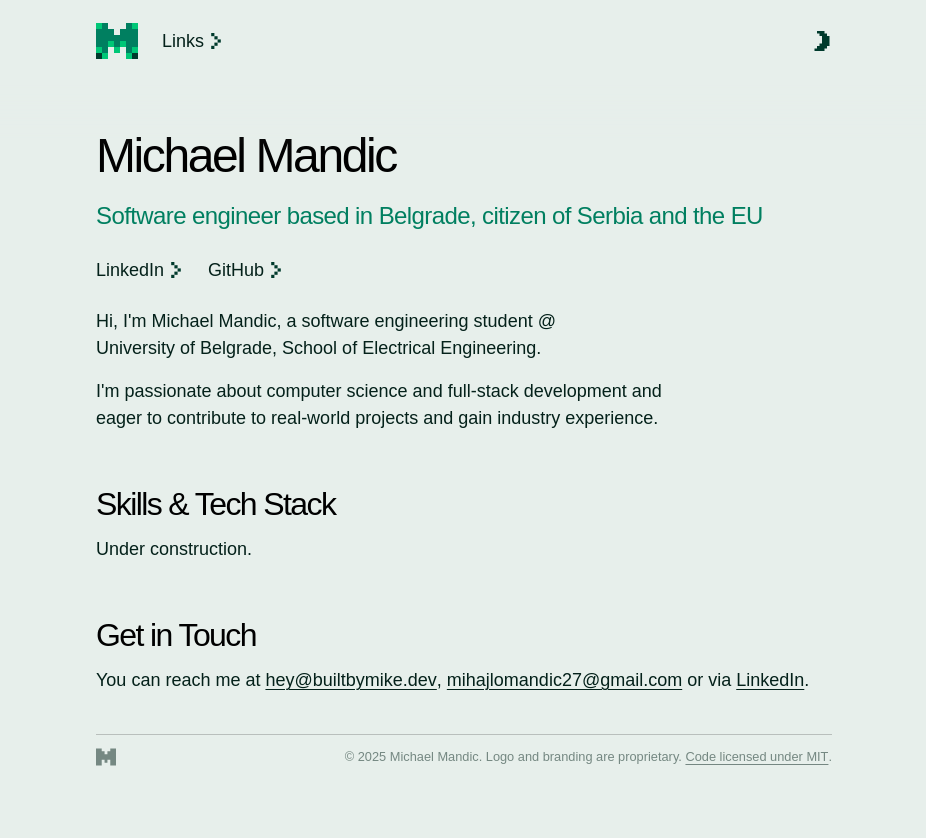
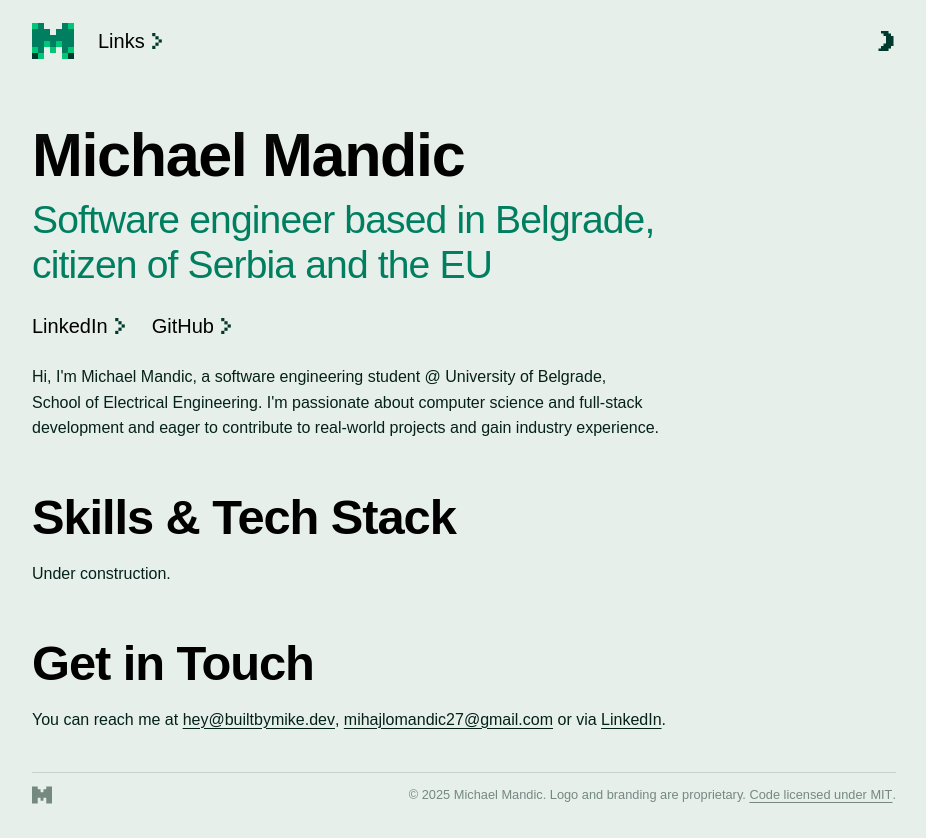
Before and after one commit to michaelmandic/personal-website, an Astro site: page / in a window 1280 px wide. Shown: the whole page, without its empty margins (176-1102 px from the left). Before the commit the page ends 800 px from the top, so only its background shows below. Built offline with nearby package versions, Linux system fonts and the light colour scheme; Astro itself is replaced by a stand-in of ours; a web font is replaced by a local one.

Commit message:
changed sizing and colors

```diff
--- a/src/components/Footer.astro
+++ b/src/components/Footer.astro
@@ -4,8 +4,8 @@ import Logo from "../assets/mlogomonochrome.svg";
 const currentYear = new Date().getFullYear();
 ---
 
-<footer class="mt-10 text-green-7/50 dark:text-green-1/50 font-legible">
-  <hr class="text-black/20 dark:text-white/20" />
+<footer class="mt-10 mb-5 text-green-7/50 dark:text-green-1/50">
+  <hr class="text-green-7/15 dark:text-green-1/15" />
   <div class="flex items-start justify-between py-3 gap-3">
     <Logo width={20} height={20} class="flex-none" />
     <small class="text-end"
--- a/src/components/Link.astro
+++ b/src/components/Link.astro
@@ -12,12 +12,12 @@ const {
 
 <a
   href={href}
-  class={`inline-flex items-center group gap-1 ${className}`}
+  class={`${className} inline-flex items-center group gap-1`}
   {...rest}
   target={targetName}
 >
   <span
-    class="group-hover:text-green-5 font-normal text-green-7 dark:text-green-1 text-lg transform dark:group-hover:text-green-3 transition-all group-hover:font-extrabold"
+    class="group-hover:text-green-5 font-normal text-black dark:text-white text-xl transform dark:group-hover:text-green-3 transition-all group-hover:font-extrabold"
     >{text}</span
   >
   <RightArrow
--- a/src/components/NavBar.astro
+++ b/src/components/NavBar.astro
@@ -9,7 +9,7 @@ import DarkModeToggle from "./DarkModeToggle.astro";
   id="navbar"
   class="w-full py-3 md:py-5 dark:shadow-off-black shadow-off-white duration-200 shadow-2xl/100 fixed left-0 top-0 z-[9999] transition-all border-b-1 border-transparent bg-off-white dark:bg-off-black"
 >
-  <div class="max-w-3xl flex flex-row justify-between items-center m-auto px-4">
+  <div class="max-w-4xl flex flex-row justify-between items-center m-auto px-4">
     <div id="nav-links" class="flex flex-row gap-6 items-center">
       <a id="logo" href="/" aria-label="Homepage">
         <DarkLogo
@@ -39,8 +39,8 @@ import DarkModeToggle from "./DarkModeToggle.astro";
   const navbar = document.getElementById("navbar");
 
   window.addEventListener("scroll", () => {
-    navbar?.classList.toggle("border-black/20", window.scrollY > 0);
-    navbar?.classList.toggle("dark:border-white/20", window.scrollY > 0);
+    navbar?.classList.toggle("border-green-7/15", window.scrollY > 0);
+    navbar?.classList.toggle("dark:border-green-1/15", window.scrollY > 0);
     navbar?.classList.toggle("border-transparent", window.scrollY < 1);
   });
 </script>
--- /dev/null
+++ b/src/components/Subtitle.astro
@@ -0,0 +1,16 @@
+---
+const { text, class: className, ...rest } = Astro.props;
+---
+
+<p class=`${className} mb-6 subtitle` {...rest}>
+  {text}
+</p>
+
+<style>
+  p {
+    font-size: 2.441rem;
+    font-weight: 500;
+    line-height: 1.15;
+    letter-spacing: -0.022em;
+  }
+</style>
--- a/src/layouts/BaseLayout.astro
+++ b/src/layouts/BaseLayout.astro
@@ -31,10 +31,10 @@ const titleId = pageTitle.replace(/\s+/g, "-").toLowerCase();
 		<title>Michael Mandic</title>
 	</head>
 	<body class="bg-off-white dark:bg-off-black transition-colors duration-200">
-		<div class="max-w-3xl mx-auto px-4">
+		<div class="max-w-4xl mx-auto px-4">
 			<NavBar />
 			<main class="mt-30">
-				<h1 class="heading group" id={titleId}>
+				<h1 class="group" id={titleId}>
 					<HeadingLink idName={titleId} />
 					{pageTitle}
 				</h1>
--- a/src/pages/404.astro
+++ b/src/pages/404.astro
@@ -1,14 +1,11 @@
 ---
 import BaseLayout from "../layouts/BaseLayout.astro";
+import Subtitle from "../components/Subtitle.astro";
 ---
 
 <BaseLayout pageTitle="404">
-  <p
-    class="text-2xl text-red-700 dark:text-red-400 text-balance tracking-tight mb-8 font-normal"
-  >
-    Page Not Found
-  </p>
-  <p class="dark:text-white/75 text-black/75">
+  <Subtitle class="text-red-700 dark:text-red-400" text="Page Not Found" />
+  <p class="paragraph">
     The page you're trying to access does not exist, please check if you made a
     typo or go to the home page.
   </p>
--- a/src/pages/index.astro
+++ b/src/pages/index.astro
@@ -2,14 +2,14 @@
 import BaseLayout from "../layouts/BaseLayout.astro";
 import Link from "../components/Link.astro";
 import HeadingLink from "../components/HeadingLink.astro";
+import Subtitle from "../components/Subtitle.astro";
 ---
 
 <BaseLayout pageTitle="Michael Mandic">
-  <p
-    class="text-2xl text-green-5 dark:text-green-3 tracking-tight mb-6 font-normal text-balance"
-  >
-    Software engineer based in Belgrade, citizen of Serbia and the EU
-  </p>
+  <Subtitle
+    class="text-green-5 dark:text-green-3"
+    text="Software engineer based in Belgrade, citizen of Serbia and the EU"
+  />
   <div class="flex flex-wrap gap-6 mb-6">
     <Link
       href="https://www.linkedin.com/in/michael-mandic/"
@@ -24,17 +24,15 @@ import HeadingLink from "../components/HeadingLink.astro";
   </div>
   <p class="paragraph">
     Hi, I'm Michael Mandic, a software engineering student @ University of
-    Belgrade, School of Electrical Engineering.
+    Belgrade, School of Electrical Engineering. I'm passionate about computer
+    science and full-stack development and eager to contribute to real-world
+    projects and gain industry experience.
   </p>
-  <p class="paragraph">
-    I'm passionate about computer science and full-stack development and eager
-    to contribute to real-world projects and gain industry experience.
-  </p>
-  <h2 id="skills-and-tech-stack" class="heading group">
+  <h2 id="skills-and-tech-stack" class="group">
     <HeadingLink idName="skills-and-tech-stack" />Skills & Tech Stack
   </h2>
   <p class="paragraph">Under construction.</p>
-  <h2 id="get-in-touch" class="heading group">
+  <h2 id="get-in-touch" class="group">
     <HeadingLink idName="get-in-touch" />Get in Touch
   </h2>
   <p class="paragraph">
--- a/src/pages/links.astro
+++ b/src/pages/links.astro
@@ -1,7 +1,11 @@
 ---
 import BaseLayout from "../layouts/BaseLayout.astro";
+import Subtitle from "../components/Subtitle.astro";
 ---
 
 <BaseLayout pageTitle="Links">
-  <p class="dark:text-white/75 text-black/75">Under construction.</p>
+  <Subtitle
+    class="text-bg-yellow-800 dark:text-yellow-200"
+    text="Under construction"
+  />
 </BaseLayout>
--- a/src/styles/global.css
+++ b/src/styles/global.css
@@ -38,6 +38,7 @@ body {
   font-weight: 400;
   font-style: normal;
   text-wrap: balance;
+  line-height: 1.6;
 
   background-color: var(--color-off-white);
   color: black;
@@ -54,14 +55,17 @@ h3,
 h4,
 h5,
 h6 {
+  position: relative;
   font-family: var(--font-legible);
-  letter-spacing: -0.05em;
+  letter-spacing: -0.022em;
   font-optical-sizing: auto;
-  font-weight: 500;
+  font-weight: 700;
   font-style: normal;
   font-variation-settings:
     "wdth" 100;
   scroll-margin-top: 2em;
+  line-height: 1.15;
+  margin-bottom: 0.5rem;
 
   &:target {
     animation: flash-color ease-out 2s;
@@ -93,13 +97,33 @@ h6 {
 }
 
 h1 {
-  font-size: 3rem;
+  font-size: 3.815rem;
 }
 
 h2 {
-  font-size: 2rem;
+  font-size: 3.052rem;
   margin-top: 3rem;
   margin-bottom: 1rem;
+}
+
+h3 {
+  font-size: 2.441rem;
+}
+
+h4 {
+  font-size: 1.953rem;
+}
+
+h5 {
+  font-size: 1.563rem;
+}
+
+h6 {
+  font-size: 1.25rem;
+}
+
+small {
+  font-size: 0.8rem;
 }
 
 ::selection {
@@ -114,7 +138,7 @@ h2 {
 
 .paragraph {
   color: var(--color-green-7);
-  font-size: 1.125rem;
+  font-size: 1rem;
   text-wrap: balanced;
   margin-bottom: 1rem;
 
@@ -142,8 +166,3 @@ h2 {
     }
   }
 }
-
-.heading {
-  position: relative;
-  margin-bottom: 0.5rem;
-}
```
